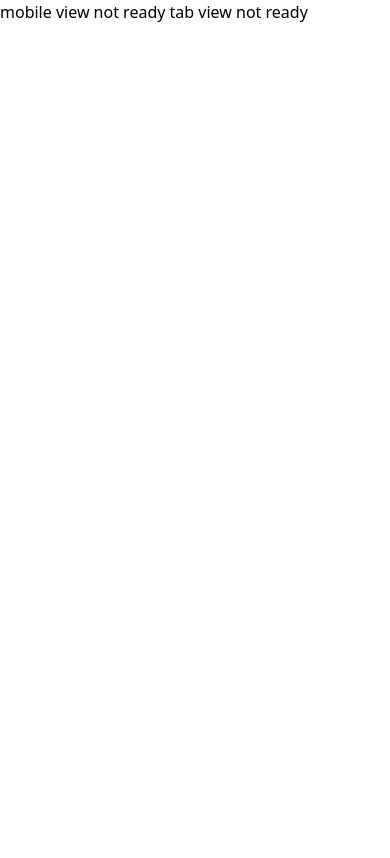
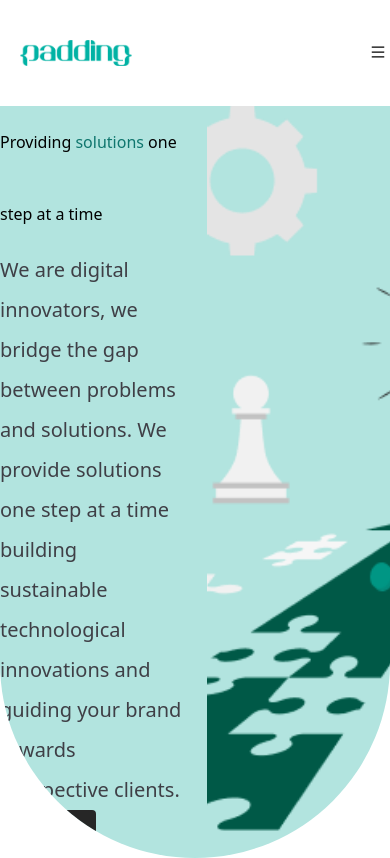
Before and after one commit to paddinghq/Padding, a React (Vite) app: page / in a window 390 px wide. Built offline with nearby package versions, Linux system fonts and the light colour scheme.

Commit message:
feat: navbar

```diff
--- a/src/components/Footer/index.jsx
+++ b/src/components/Footer/index.jsx
@@ -3,7 +3,7 @@ import { Link } from "react-scroll";
 const Footer = () => {
   return (
     <footer>
-      <div className="pt-8 mb-20 border-t-2 border-gray-200">
+      <div className="pt-8 mb-20 border-t-2 border-gray-200 hidden xl:block">
         <div className="container mx-auto flex justify-between">
           <div>
             <p>&copy; Padding technologies 2023</p>
--- a/src/components/Header/index.jsx
+++ b/src/components/Header/index.jsx
@@ -1,15 +1,62 @@
+import { useState } from "react";
 import { Link } from "react-scroll";
+import { AiOutlineMenu, AiOutlineClose } from "react-icons/ai";
 import paddingLogo from "../../assets/images/padding-logo.png";
+import paddingWhite from "../../assets/images/padding-white-short.png";
 
 const Header = () => {
+  const [toggle, setToggle] = useState(false);
+
+  const hancleToggle = () => setToggle(!toggle);
+
   return (
     <header>
-      <div className="xl:pt-20 xl:pb-8 xl:flex xl:justify-between">
-        <div>
+      <div className="flex justify-between items-center py-10 px-5 xl:pt-20 xl:pb-8">
+        <div className="w-28">
           <img src={paddingLogo} alt="padding" />
         </div>
 
-        <nav className="flex">
+        <div
+          className={`w-full h-full pt-12 px-4 bg-teal-900 top-0 block transition lg-hidden ${
+            toggle
+              ? "opacity-100 visible absolute z-10 right-0 transition duration-400"
+              : "opacity-0 invisible absolute z-0 right-[100%] transition duration-400"
+          }`}
+        >
+          <div className="flex justify-between">
+            <div className="w-8">
+              <img src={paddingWhite} alt="padding-icon" className="w-full" />
+            </div>
+          </div>
+
+          <div className="">
+            <nav className="mt-8">
+              <ul className="divide-y space-y-4">
+                <li className="pt-4 text-white cursor-pointer text-xl hover:text-teal-200 transition-all">
+                  <Link to="about" smooth={true} duration={500}>
+                    About Us
+                  </Link>
+                </li>
+                <li className="pt-4 text-white cursor-pointer text-xl hover:text-teal-200 transition-all">
+                  <Link to="whatwedo" smooth={true} duration={500}>
+                    What We Do
+                  </Link>
+                </li>
+                <li className="pt-4 text-white cursor-pointer text-xl hover:text-teal-200 transition-all">
+                  <Link to="contact" smooth={true} duration={500}>
+                    Contact
+                  </Link>
+                </li>
+              </ul>
+            </nav>
+
+            <div className="fixed bottom-8">
+              <p className="text-white">&copy; Padding technologies 2023</p>
+            </div>
+          </div>
+        </div>
+
+        <nav className="hidden lg:flex">
           <ul className="flex justify-between items-center gap-12">
             <li className="text-zinc-700 cursor-pointer text-xl hover:text-teal-600 transition-all">
               <Link to="about" smooth={true} duration={500}>
@@ -28,6 +75,19 @@ const Header = () => {
             </li>
           </ul>
         </nav>
+
+        <div>
+          <button
+            className="block opacity-100 visible absolute top-[2.75rem] z-10 transition-opacity duration-400"
+            onClick={hancleToggle}
+          >
+            {toggle ? (
+              <AiOutlineClose className="text-white " />
+            ) : (
+              <AiOutlineMenu />
+            )}
+          </button>
+        </div>
       </div>
     </header>
   );
--- a/src/page/Home/index.jsx
+++ b/src/page/Home/index.jsx
@@ -1,4 +1,4 @@
-import { useEffect, useState } from 'react';
+import { useEffect, useState } from "react";
 import { Element, animateScroll as scroll } from "react-scroll";
 import Header from "../../components/Header";
 import Hero from "../../components/Hero";
@@ -23,41 +23,48 @@ const Home = () => {
       setIsVisible(scrollHeight > triggerHeight);
     };
 
-    window.addEventListener('scroll', handleScroll);
+    window.addEventListener("scroll", handleScroll);
 
     return () => {
-      window.removeEventListener('scroll', handleScroll);
+      window.removeEventListener("scroll", handleScroll);
     };
   }, []);
 
   return (
     <>
       <Element name="home">
-        <div className="xl:hidden">
+        {/* <div className="xl:hidden">
           mobile view not ready tab view not ready
-        </div>
-        <div className="mx-auto relative hidden xl:block">
+        </div> */}
+        <div className="mx-auto relative">
           <div className="container mx-auto">
             <Header />
-            <button  className={`transition-opacity fixed z-10 right-12 bottom-12 ${isVisible ? 'opacity-100' : 'opacity-0'}`} onClick={scrollToTop}>
+            <button
+              className={`transition-opacity fixed z-10 right-12 bottom-12 ${
+                isVisible ? "opacity-100" : "opacity-0"
+              }`}
+              onClick={scrollToTop}
+            >
               <FaArrowUp className="h-12 w-12" />
             </button>
           </div>
+
           <Hero />
 
-          <div className="container mx-auto">
+          <div className="container mx-auto hidden xl:block">
             <Element name="about">
               <About />
             </Element>
 
-          <Element name="whatwedo">
+            <Element name="whatwedo hidden xl:block">
               <WhatWeDo />
             </Element>
 
-          <Element name="contact">
+            <Element name="contact hidden xl:block">
               <Contact />
             </Element>
           </div>
+
           <Footer />
         </div>
       </Element>
```
Also changed, not shown: src/assets/images/padding-white-short.png (added), 1 other file (tests, documents, lock files or other folders). Lines whose indentation alone changed are shown as unchanged.
